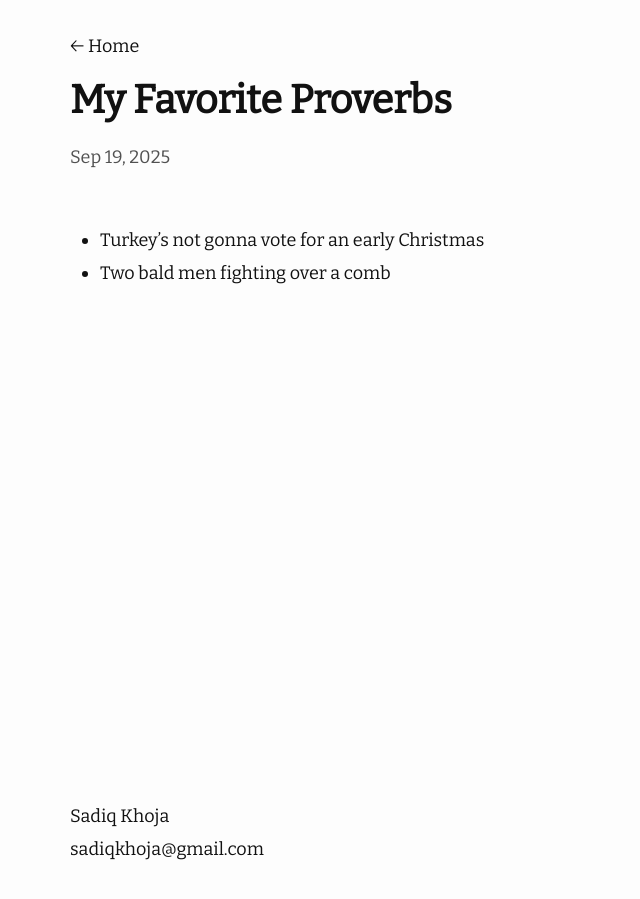
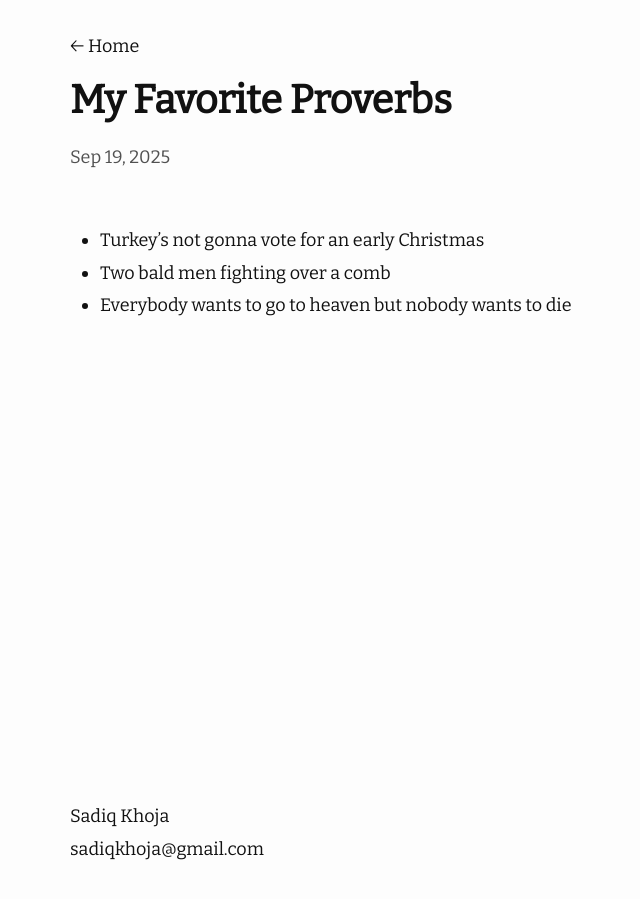
Before and after one commit to sadiqkhoja/sadiqkhoja.github.io, a Jekyll site: the page built from _posts/2025-09-19-my-fav-proverbs.md, in a window 1280 px wide. Shown: the whole page, without its empty margins (200-840 px from the left). Built offline with Jekyll 4.4.1, drawn with Linux system fonts in a browser that asks for light colours; nearby versions of some CDN libraries.

Commit message:
Add new proverb to the list

```diff
--- a/_posts/2025-09-19-my-fav-proverbs.md
+++ b/_posts/2025-09-19-my-fav-proverbs.md
@@ -5,3 +5,4 @@ title: My Favorite Proverbs
 
 - Turkey's not gonna vote for an early Christmas
 - Two bald men fighting over a comb
+- Everybody wants to go to heaven but nobody wants to die
```
